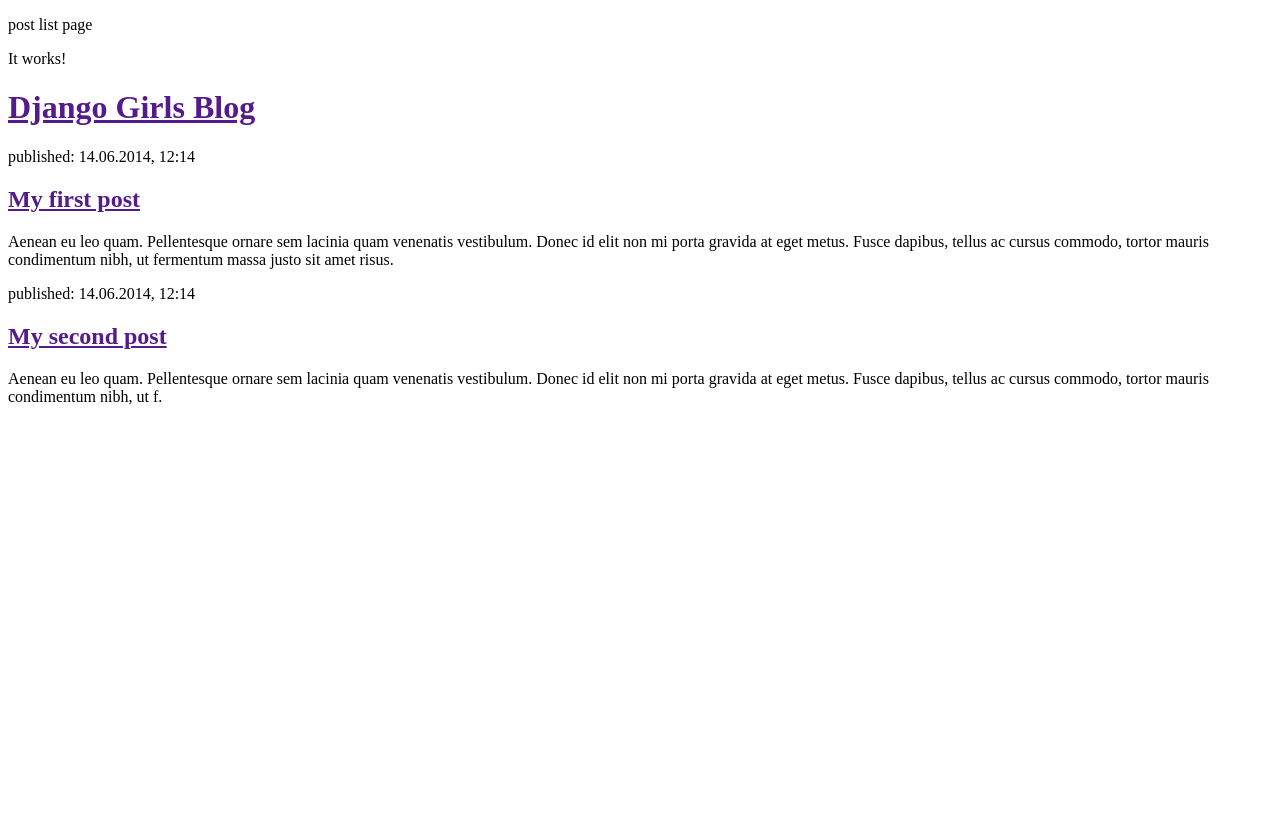
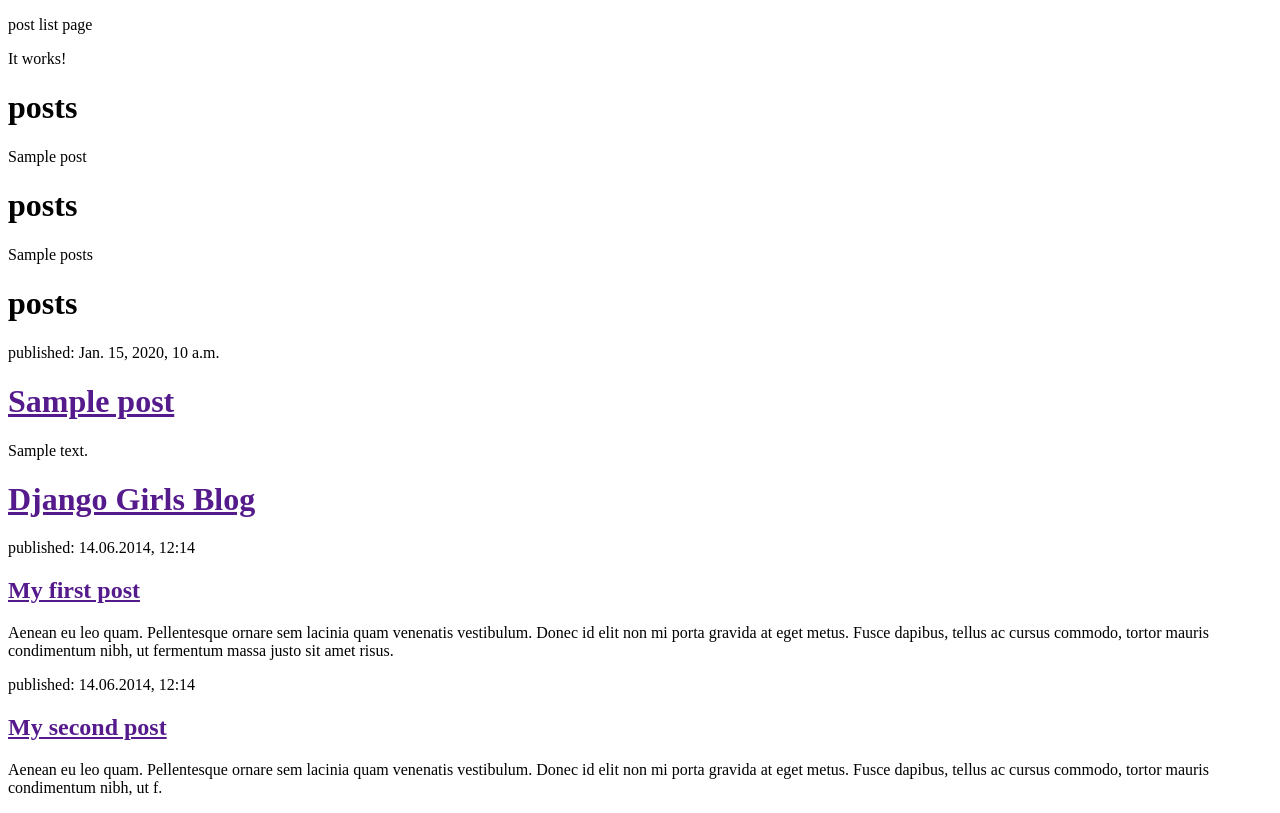
Before and after one commit to Kimsangwon0509/django, a Django app: template blog/templates/blog/post_list.html in a window 1280 px wide. Before the commit the page ends 405 px from the top, so only its background shows below. Run offline with Django 3.2, Linux system fonts and the light colour scheme; the template is opened without the code that fills it: most values are stand-ins (such as "Sample title", 1, 10 or a date in 2020).

Commit message:
:zap: view에서 보여주기

```diff
--- a/blog/templates/blog/post_list.html
+++ b/blog/templates/blog/post_list.html
@@ -7,6 +7,25 @@
 <body>
     <p>post list page</p>
     <p>It works!</p>
+
+    <div>
+        <h1>posts</h1>
+        {% for post in posts %}
+            {{ post }}
+        {% endfor %}
+        <h1>posts</h1>
+        {{ posts }}
+        <h1>posts</h1>
+        {% for post in posts %}
+            <div>
+                <p>published: {{ post.published_date }}</p>
+                <h1><a href="">{{ post.title }}</a></h1>
+                <p>{{ post.text|linebreaksbr }}</p>
+            </div>
+        {% endfor %}
+    </div>
+
+
 
     <div>
         <h1><a href="">Django Girls Blog</a></h1>
--- a/blog/views.py
+++ b/blog/views.py
@@ -1,5 +1,8 @@
 from django.shortcuts import render
+from .models import Post
+from django.utils import timezone
 
 # Create your views here.
 def post_list(request):
-    return render(request,'blog/post_list.html',{})
+    posts = Post.objects.filter(published_date__lte=timezone.now()).order_by('published_date')
+    return render(request,'blog/post_list.html',{'posts':posts})
```
Also changed, not shown: db.sqlite3.
